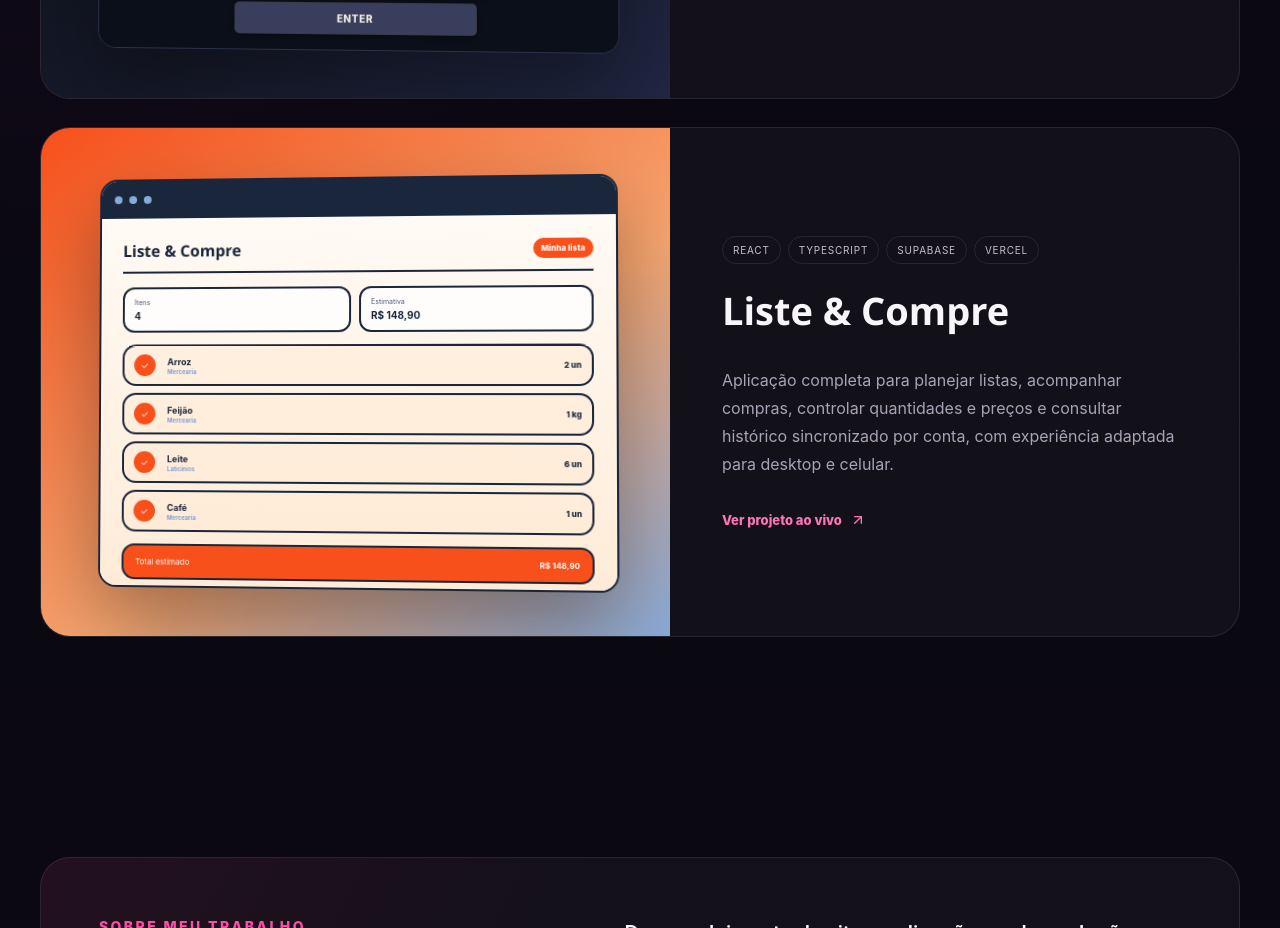
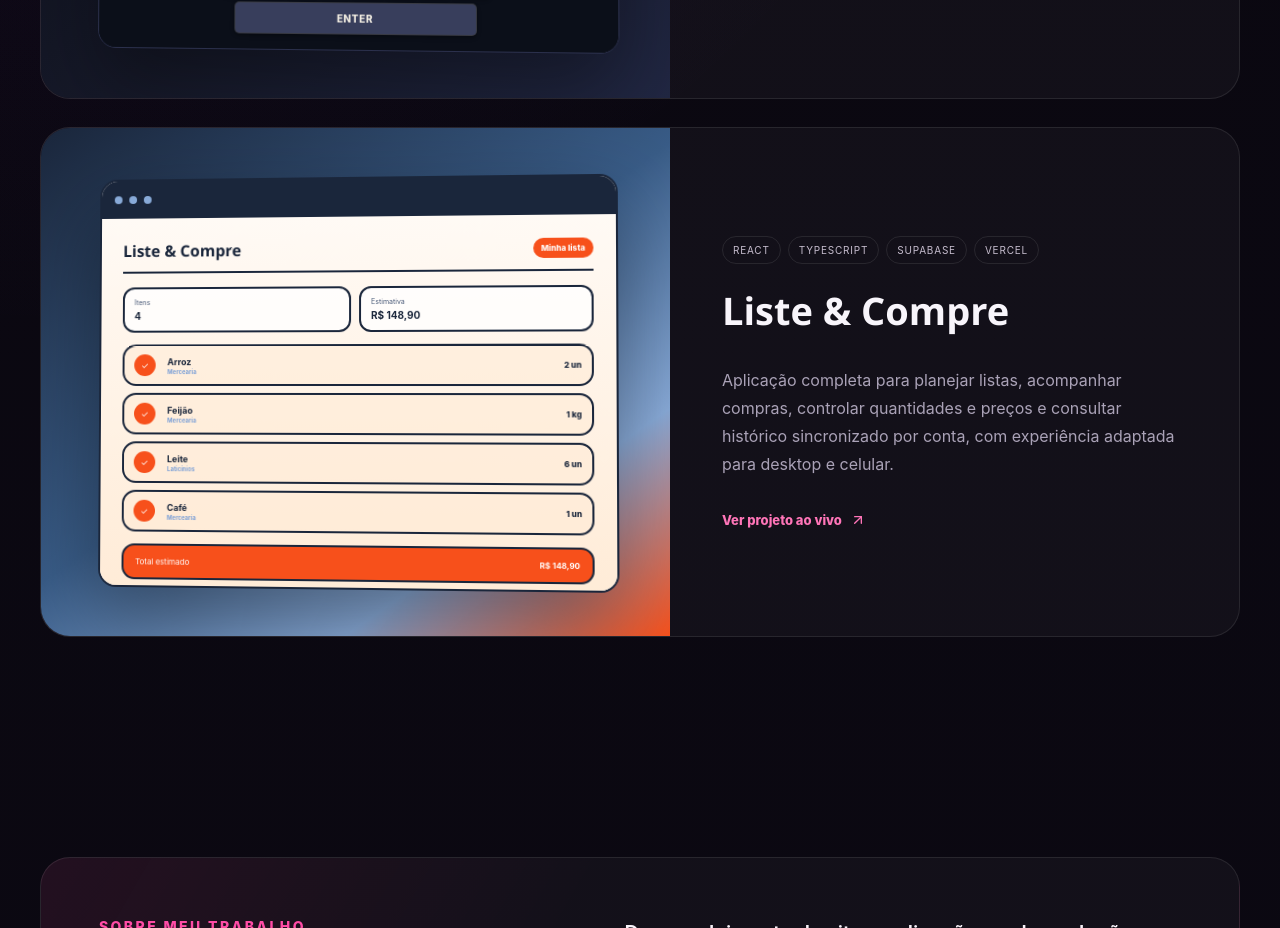
Before and after one commit to Marcus-W-Camargo/Marcus.Camargo-Portifolio, a React (Vite) app: page / in a window 1280 px wide. Shown: the part 3720-4648 px from the top of the page. Built offline with nearby package versions, Linux system fonts and the light colour scheme.

Commit message:
refine: shift Liste & Compre preview gradient to blue

```diff
--- a/src/project-preview-overrides.css
+++ b/src/project-preview-overrides.css
@@ -3,7 +3,7 @@
 }
 
 .project-lista .project-preview {
-  background: linear-gradient(145deg, #f7501b, #f6a56f 58%, #88aad8);
+  background: linear-gradient(145deg, #1a263b 0%, #385b86 48%, #88aad8 76%, #f7501b 100%);
 }
 
 .mock-browser-letreiro,
```
